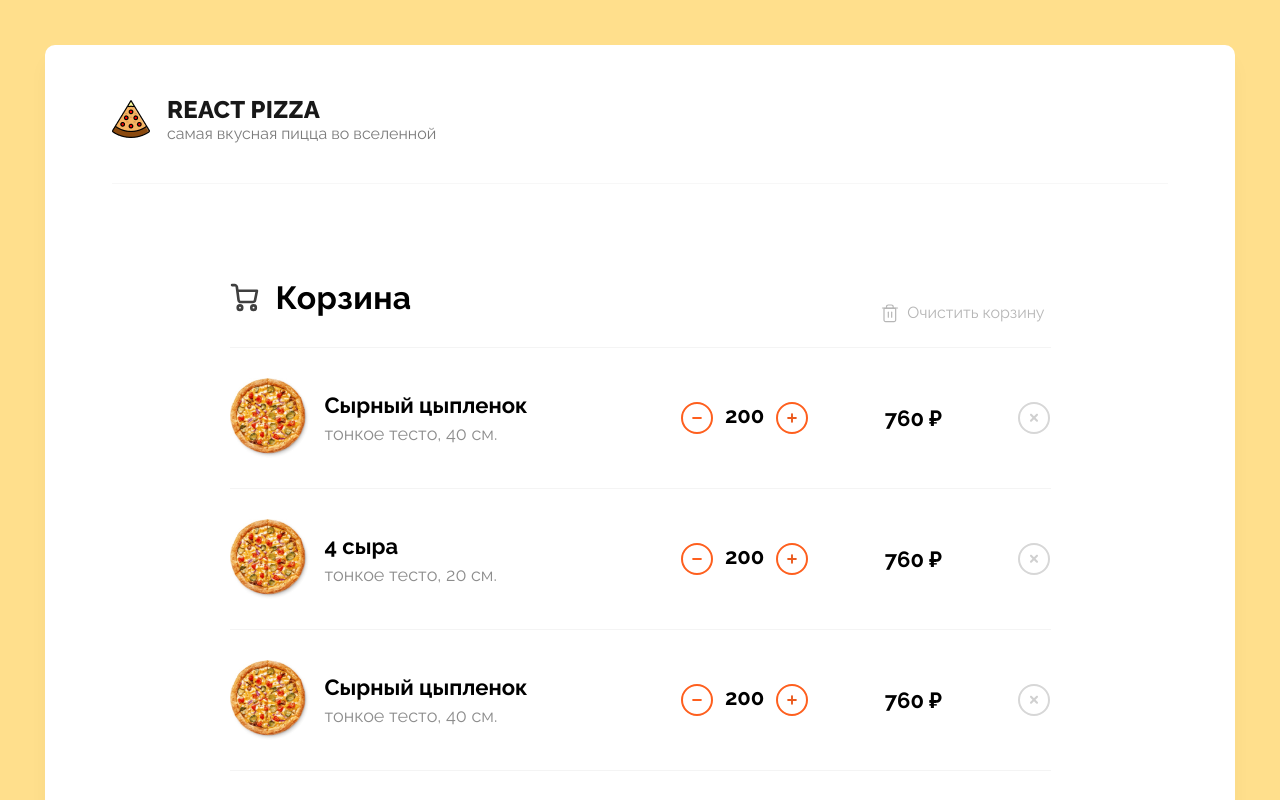
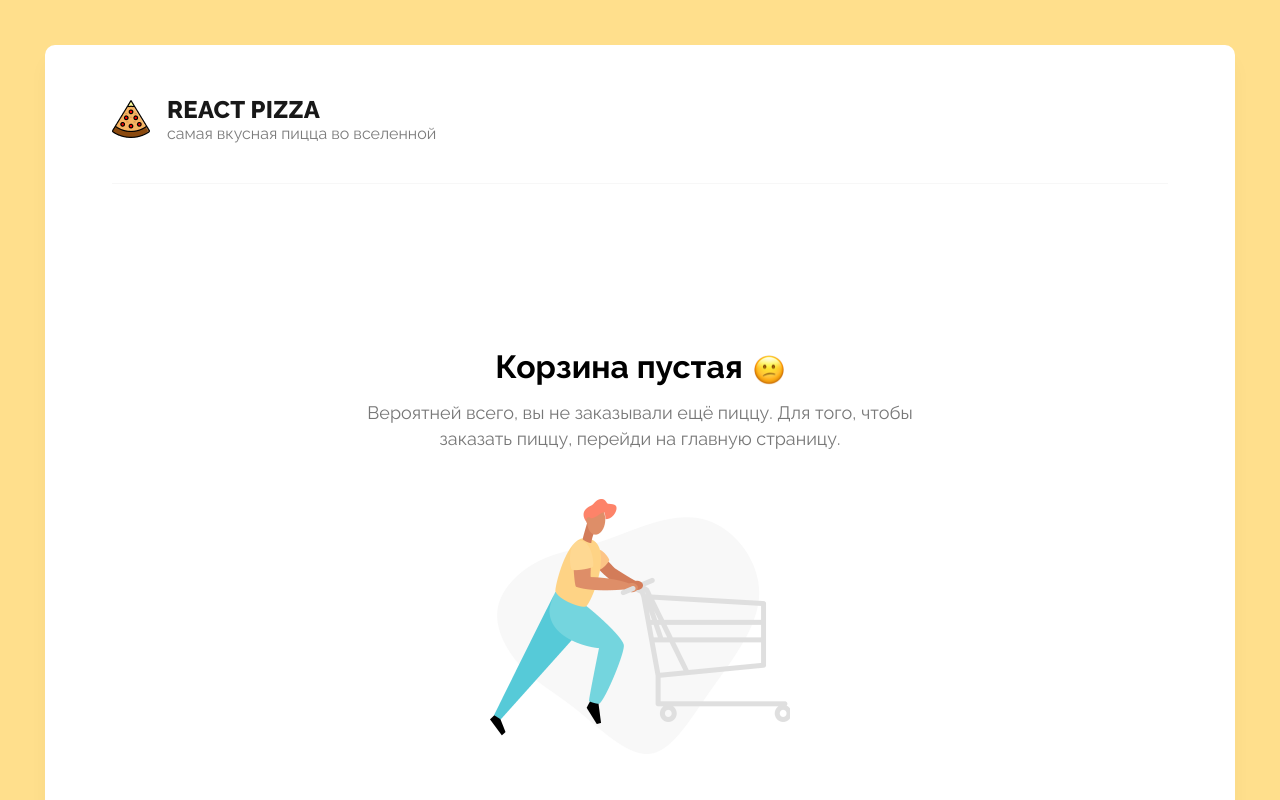
Before and after one commit to tat-rs/react-pizza, a React (Create React App) app: page /cart in a window 1280 px wide. Shown: the top 800 px of the page. Built offline with nearby package versions, Linux system fonts and the light colour scheme.

Commit message:
feat: реализовать компонент EmtyCart

```diff
--- a/src/components/App/App.module.scss
+++ b/src/components/App/App.module.scss
@@ -5,7 +5,7 @@
   display: flex;
   flex-direction: column;
   box-sizing: border-box;
-  padding: 50px 67px;
+  padding: 50px 67px 93px;
   background-color: #FFF;
   box-shadow: 0px 15px 20px rgba(0, 0, 0, 0.03);
   border-radius: 10px;
--- a/src/components/Cart/Cart.js
+++ b/src/components/Cart/Cart.js
@@ -1,14 +1,16 @@
+/* eslint-disable max-len */
 import React from 'react';
-import CartIcon from '../../images/cart-icon.svg';
+import EmptyCart from '../EmptyCart/EmptyCart';
+/* import CartIcon from '../../images/cart-icon.svg';
 import DeleteIcon from '../../images/delete-icon.svg';
 import CartList from '../CartList/CartList';
-import Heading from '../Heading/Heading';
+import Heading from '../Heading/Heading'; */
 import styles from './Cart.module.scss';
 
 function Cart() {
   return (
     <section className={styles.cart}>
-      <div className={styles.cart__container}>
+      {/* <div className={styles.cart__container}>
         <div className={styles.cart__titleContainer}>
           <img className={styles.cart__icon} src={CartIcon} alt="Иконка корзины" />
           <Heading text="Корзина" className={styles.cart__heading} />
@@ -34,6 +36,7 @@
       <div className={styles.btn__container}>
         <button className={styles.btn__navBack} type="button">
           <svg className={styles.btn__navBackIcon} width="8" height="14" viewBox="0 0 8 14" fill="none" xmlns="http://www.w3.org/2000/svg">
+            // eslint-disable-next-line max-len, max-len
             <path d="M7 13L1 6.93015L6.86175 1" stroke="#D3D3D3" strokeWidth="1.5" strokeLinecap="round" strokeLinejoin="round" />
           </svg>
           Вернуться назад
@@ -41,7 +44,8 @@
         </button>
         <button className={styles.btn__navPush} type="button">Оплатить сейчас</button>
       </div>
-
+ */}
+      <EmptyCart />
     </section>
   );
 }
--- a/src/components/Cart/Cart.module.scss
+++ b/src/components/Cart/Cart.module.scss
@@ -1,17 +1,6 @@
-@mixin btn () {
-  min-width: 211px;
-  padding: 18px 0;
-  border-radius: 50px;
-  border: 1px solid;
-  font-style: normal;
-  font-weight: 700;
-  font-size: 16px;
-  line-height: 19px;
-  cursor: pointer;
-}
+@import "../../styles/mixins";
 
 .cart {
-  padding: 94px 0 131px;
   min-width: 821px;
   margin: 0 auto;
 
@@ -25,6 +14,7 @@
     gap: 17px;
     align-items: center;
     margin-bottom: 30px;
+    padding-top: 94px;
   }
 
   &__icon {
@@ -80,6 +70,7 @@
     display: flex;
     justify-content: space-between;
     margin-top: 40px;
+    padding-bottom: 38px;
   }
 
   &__navBack {
--- /dev/null
+++ b/src/components/EmptyCart/EmptyCart.js
@@ -0,0 +1,23 @@
+import React from 'react';
+import EmptyCartImage from '../../images/empty-cart.png';
+import SadSmile from '../../images/sad-smile.png';
+import styles from './EmptyCart.module.scss';
+
+function EmptyCart() {
+  return (
+    <div className={styles.EmptyCart}>
+      <div className={styles.EmptyCart__container}>
+        <h2 className={styles.EmptyCart__title}>Корзина пустая</h2>
+        <img className={styles.EmptyCart__sadIcon} src={SadSmile} alt="Грустный смайлк" />
+      </div>
+      <p className={styles.EmptyCart__info}>
+        Вероятней всего, вы не заказывали ещё пиццу.
+        Для того, чтобы заказать пиццу, перейди на главную страницу.
+      </p>
+      <img className={styles.EmptyCart__image} src={EmptyCartImage} alt="Пустая корзина" />
+      <button className={styles.EmptyCart__btnBack} type="button">Вернуться назад</button>
+    </div>
+  );
+}
+
+export default EmptyCart;
--- /dev/null
+++ b/src/components/EmptyCart/EmptyCart.module.scss
@@ -0,0 +1,53 @@
+@import "../../styles/mixins";
+
+.EmptyCart {
+  box-sizing: border-box;
+  max-width: 547px;
+  margin: 0 auto;
+  padding: 163px 0 50px;
+
+  &__container {
+    display: flex;
+    align-items: flex-end;
+    justify-content: center;
+    margin-bottom: 14px;
+  }
+
+  &__title {
+    margin: 0 10px 0 0;
+    font-style: normal;
+    font-weight: 700;
+    font-size: 32px;
+    line-height: 39px;
+  }
+
+  &__sadIcon {
+    width: 32px;
+    height: 32px;
+  }
+
+  &__info {
+    margin: 0 0 47px 0;
+    font-style: normal;
+    font-weight: 400;
+    font-size: 18px;
+    line-height: 145.4%;
+    text-align: center;
+    color: #777777;
+  }
+
+  &__image {
+    display: block;
+    width: 300px;
+    height: 255px;
+    margin: 0 auto 74px;
+  }
+
+  &__btnBack {
+    @include btn ();
+    display: block;
+    margin: 0 auto;
+    background-color: #282828;
+    color: #fff;
+  }
+}
--- /dev/null
+++ b/src/styles/_mixins.scss
@@ -0,0 +1,11 @@
+@mixin btn () {
+  min-width: 211px;
+  padding: 18px 0;
+  border-radius: 50px;
+  border: 1px solid;
+  font-style: normal;
+  font-weight: 700;
+  font-size: 16px;
+  line-height: 19px;
+  cursor: pointer;
+}
```
Also changed, not shown: src/images/empty-cart.png (added), src/images/sad-smile.png (added).
